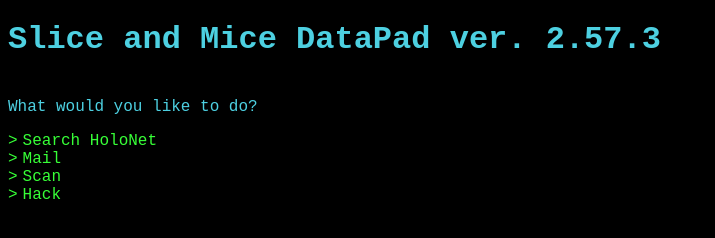
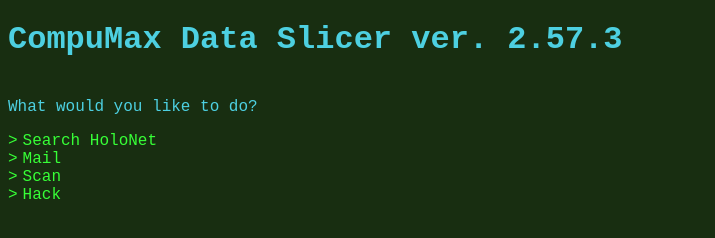
Before and after one commit to JSchoenbachler/StarfinderHolonet, a plain HTML site: page docs/index.html in a window 1280 px wide. Shown: the whole page, without its empty margins (0-715 px from the left). Drawn offline with Linux system fonts and the light colour scheme.

Commit message:
Update Naming

```diff
--- a/docs/index.html
+++ b/docs/index.html
@@ -39,11 +39,11 @@ li:before {
 
 </style>
 
-<body style="background-color: black;">
+<body style="background-color: rgb(24, 46, 17);">
 
   <div class="container-fluid">
     <div class="terminal-header jumbotron text-center">
-      <h1>Slice and Mice DataPad ver. 2.57.3</h1>
+      <h1>CompuMax Data Slicer ver. 2.57.3</h1>
       <br/>
       What would you like to do?
     </div>
```
